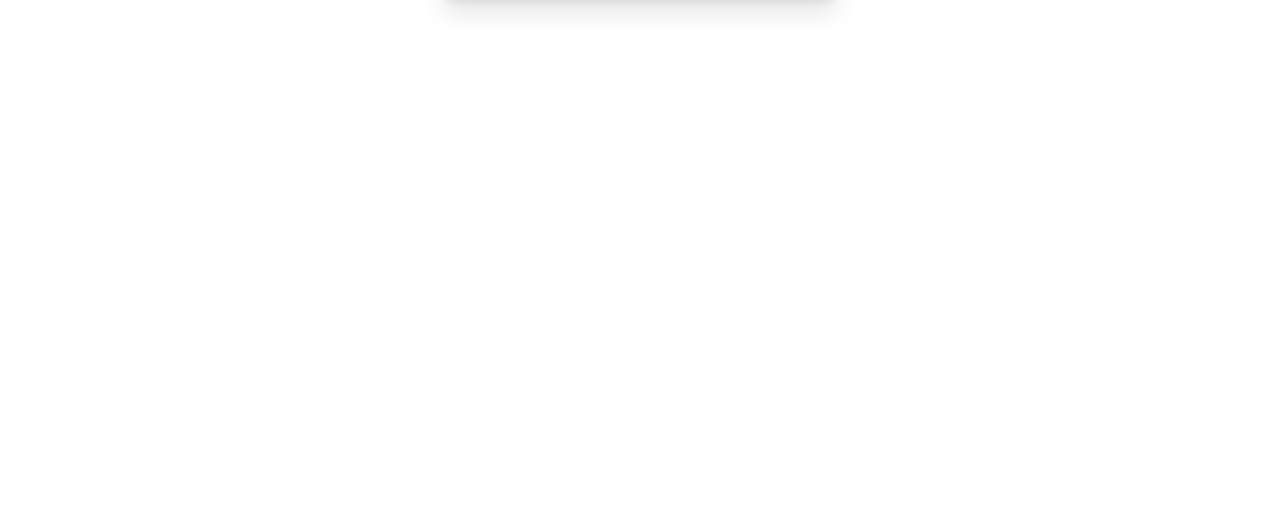
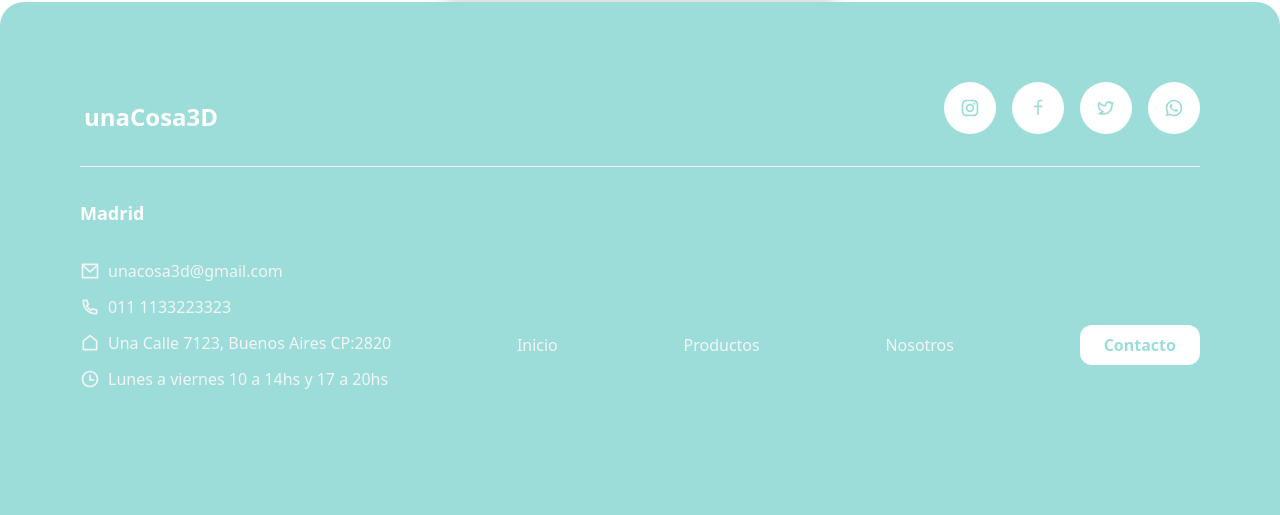
Before and after one commit to gerardo-linares/reactapp, a React (Create React App) app: page /checkout in a window 1280 px wide. Shown: the part 432-947 px from the top of the page. Before the commit the page ends 800 px from the top, so only its background shows below. Built offline with nearby package versions, Linux system fonts and the light colour scheme; no server answers; the database is empty.

Commit message:
Add Footer component

```diff
--- a/src/App.js
+++ b/src/App.js
@@ -7,6 +7,7 @@ import { CartProvider } from './context/CartContext';
 import Cart from './components/Cart/Cart';
 import Checkout from './components/checkout/Checkout';
 import { NotificationProvider } from './notification/NotificationService';
+import Footer from './components/Footer/Footer';
 
 
 const App = () => {
@@ -24,6 +25,7 @@ const App = () => {
               <Route path="/cart" element={<h1><Cart /></h1>} />
               <Route path="/checkout" element={<Checkout />} />
             </Routes>
+            <Footer/>
           </CartProvider>
         </NotificationProvider>
       </BrowserRouter>
--- /dev/null
+++ b/src/components/Footer/Footer.js
@@ -0,0 +1,74 @@
+import React from 'react';
+import { Link } from 'react-router-dom';
+import { RiInstagramLine, RiFacebookLine, RiTwitterLine, RiWhatsappLine, RiMailLine, RiTimeLine, RiHomeLine, RiPhoneLine } from 'react-icons/ri';
+
+const Footer = () => {
+  return (
+    <footer className="bg-primary p-8 xl:p-20 container mx-auto mt-1 rounded-t-3xl px-10 shadow-xl">
+      <div className="flex flex-col md:flex-row items-center justify-between gap-4 border-b bg-primary border-gray-100 pb-8">
+
+        <div className=" bg-primary">
+          <Link to="/" className="text-2xl font-bold p-1 bg-primary  text-white">
+            unaCosa3D <span className="text-white text-5xl bg-primary text-center md:text-left"></span>
+          </Link>
+        </div>
+        <nav className="flex items-center gap-4 bg-primary">
+          <Link to="#" className="block text-primary p-4 bg-white text-xl rounded-full">
+            <RiInstagramLine className="bg-white" />
+          </Link>
+          <Link to="#" className="block text-primary p-4 bg-white text-xl rounded-full">
+            <RiFacebookLine className="bg-white" />
+          </Link>
+          <Link to="#" className="block text-primary p-4 bg-white text-xl rounded-full">
+            <RiTwitterLine className="bg-white" />
+          </Link>
+          <Link to="#" className="block text-primary p-4 bg-white text-xl rounded-full">
+            <RiWhatsappLine className="bg-white" />
+          </Link>
+        </nav>
+      </div>
+      <div className="mt-8 bg-primary">
+        <h3 className="text-lg font-bold bg-primary text-white text-center md:text-left">Madrid</h3>
+        <nav className="mt-4 flex flex-col md:flex-row  bg-primary items-center text-center md:text-left justify-between gap-4 ">
+          <div className="text-gray-100 mt-4 bg-primary hover:text-white transition-color border-b border-gray-100 pb-8 md:border-none">
+            <Link to="#" className="flex items-center  mb-3">
+              <RiMailLine className="inline-block align-middle mr-2 text-xl" />
+              <p>unacosa3d@gmail.com</p>
+            </Link>
+            <Link to="#" className="flex items-center mb-3">
+              <RiPhoneLine className="inline-block align-middle mr-2 text-xl" />
+              <p>011 1133223323</p>
+            </Link>
+            <Link to="#" className="flex items-center mb-3">
+              <RiHomeLine className="inline-block align-middle mr-2 text-xl" />
+              <p>
+                Una Calle 7123, Buenos Aires CP:2820
+              </p>
+            </Link>
+            <Link to="#" className="flex items-center mb-2">
+              <RiTimeLine className="inline-block align-middle mr-2 text-xl" />
+              <p>
+                Lunes a viernes 10 a 14hs y 17 a 20hs
+              </p>
+            </Link>
+          </div>
+          <Link to="/" className="text-gray-100 mt-4 bg-primary hover:text-white transition-color">
+            Inicio
+          </Link>
+          <Link to="#" className="text-gray-100 mt-4 bg-primary hover:text-white transition-color">
+            Productos
+          </Link>
+          <Link to="#" className="text-gray-100 mt-4 bg-primary hover:text-white transition-color">
+            Nosotros
+          </Link>
+          <button className="font-semibold py-2 px-6 mt-4 bg-white text-primary rounded-xl">Contacto</button>
+        </nav>
+      </div>
+      <div className="mt-20">
+        <p className="text-gray-100 text-center bg-primary">©GLinares 2023 - All Rights Reserved</p>
+      </div>
+    </footer>
+  );
+};
+
+export default Footer;
--- a/tailwind.config.js
+++ b/tailwind.config.js
@@ -6,8 +6,8 @@ module.exports = {
   theme: {
     extend: {
       colors: {
-        primary: '#9cddd9',
-        secondary: '#876ff2',
+        primary: '#9cddd9', //verde pastel//
+        secondary: '#876ff2', //violeta//
       }
     },
   },
```
Also changed, not shown: public/index.html (+1 -21 lines).
